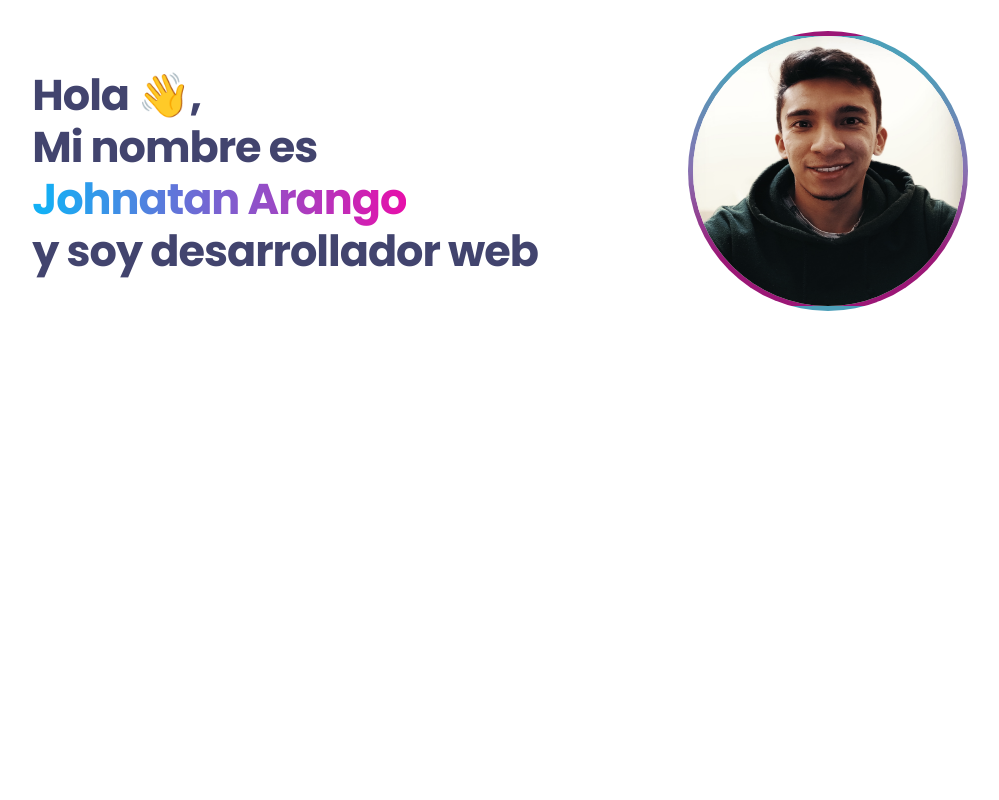
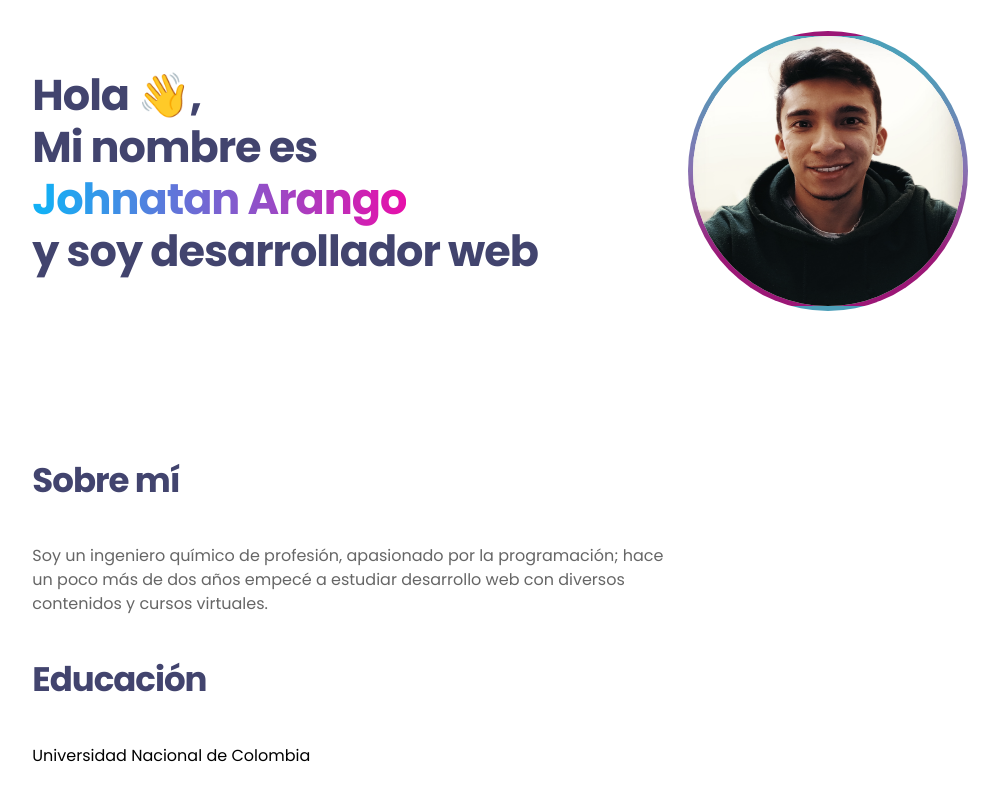
Before and after one commit to Yotis56/Portfolio, a React app: page / in a window 1280 px wide. Shown: the part 240-1040 px from the top of the page, without its empty margins (140-1139 px from the left). Before the commit the page ends 800 px from the top, so only its background shows below. Built offline with nearby package versions, Linux system fonts and the light colour scheme.

Commit message:
Pqueño avance en la oficina

```diff
--- a/public/index.html
+++ b/public/index.html
@@ -6,7 +6,7 @@
     <meta name="viewport" content="width=device-width, initial-scale=1.0">
     <link rel="preconnect" href="https://fonts.googleapis.com">
     <link rel="preconnect" href="https://fonts.gstatic.com" crossorigin>
-    <link href="https://fonts.googleapis.com/css2?family=DM+Sans:opsz,wght@9..40,500&family=Poppins:wght@700&display=swap" rel="stylesheet">
+    <link href="https://fonts.googleapis.com/css2?family=DM+Sans:opsz,wght@9..40,500&family=Poppins:wght@400;700&display=swap" rel="stylesheet">
     <title>Portafolio</title>
 </head>
 <body>
--- a/src/App.js
+++ b/src/App.js
@@ -1,12 +1,16 @@
 import React from "react";
 import { Header } from "./components/Header";
 import { Hero } from './components/Hero'
+import { About } from "./components/About";
+
+import './styles/app.css'
 
 const App = () => {
     return (
         <>
             <Header />
             <Hero />
+            <About />
         </>
     )
 }
--- a/src/components/About.jsx
+++ b/src/components/About.jsx
@@ -1,7 +1,9 @@
 import React from "react";
+import '../styles/about.css'
 
 const About = () => {
-    <div className="about__container">
+    return (
+        <div className="about">
             <div className="about__section">
                 <div className="about__title">
                     Sobre mí
@@ -15,10 +17,12 @@ const About = () => {
                     Educación
                 </div>
                 <div className="about__education">
-                    <div className="education-name"></div>
+                        <div className="education-name"> Universidad Nacional de Colombia</div>
+
                 </div>
             </div>
         </div>
+    )
 }
 
 export { About }
--- /dev/null
+++ b/src/styles/about.css
@@ -0,0 +1,23 @@
+.about {
+    margin: 140px 13%;
+    font-family: 'Poppins';
+}
+.about__title {
+    color: var(--solid-heading);
+    font-size: 34px;
+    font-style: normal;
+    font-weight: 700;
+    letter-spacing: -1px;
+}
+.about__content{
+    width: 70%;
+    max-width: 708px;
+    color: var(--dark-content);
+    font-size: 16px;
+    font-style: normal;
+    font-weight: 400;
+    line-height: 24px;
+}
+.about__section div {
+    margin-bottom: 38px;
+}
--- /dev/null
+++ b/src/styles/app.css
@@ -0,0 +1,4 @@
+:root {
+    --solid-heading: #42446E;
+    --dark-content: #666;
+}
--- a/src/styles/hero.css
+++ b/src/styles/hero.css
@@ -7,7 +7,7 @@
 .hero__text {
     width: 520px;
     color: var(--solid-heading, #42446E);
-    font-family: Poppins;
+    font-family: 'Poppins';
     font-size: 43px;
     font-style: normal;
     font-weight: 700;
```
Lines whose indentation alone changed are shown as unchanged.
